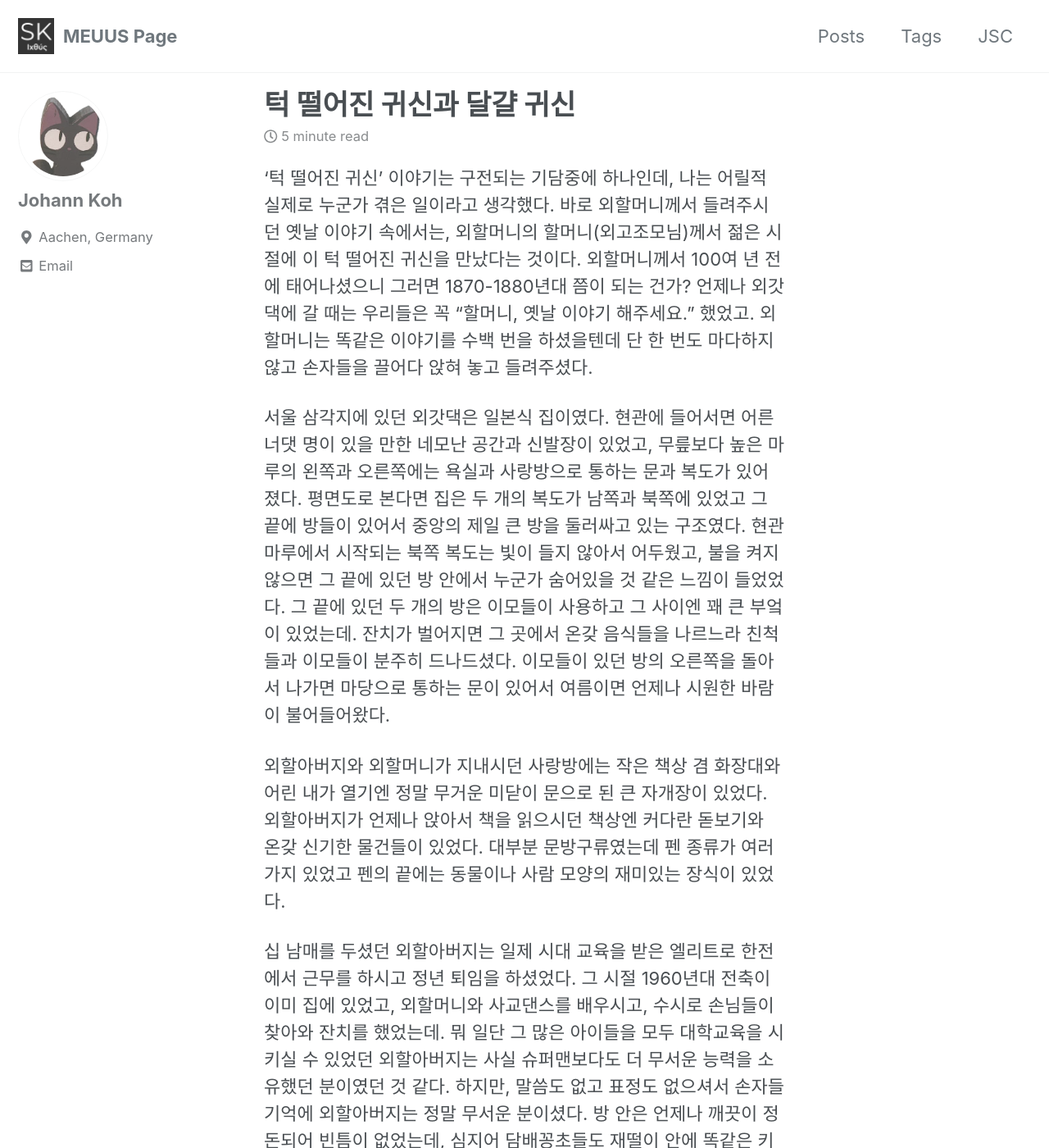
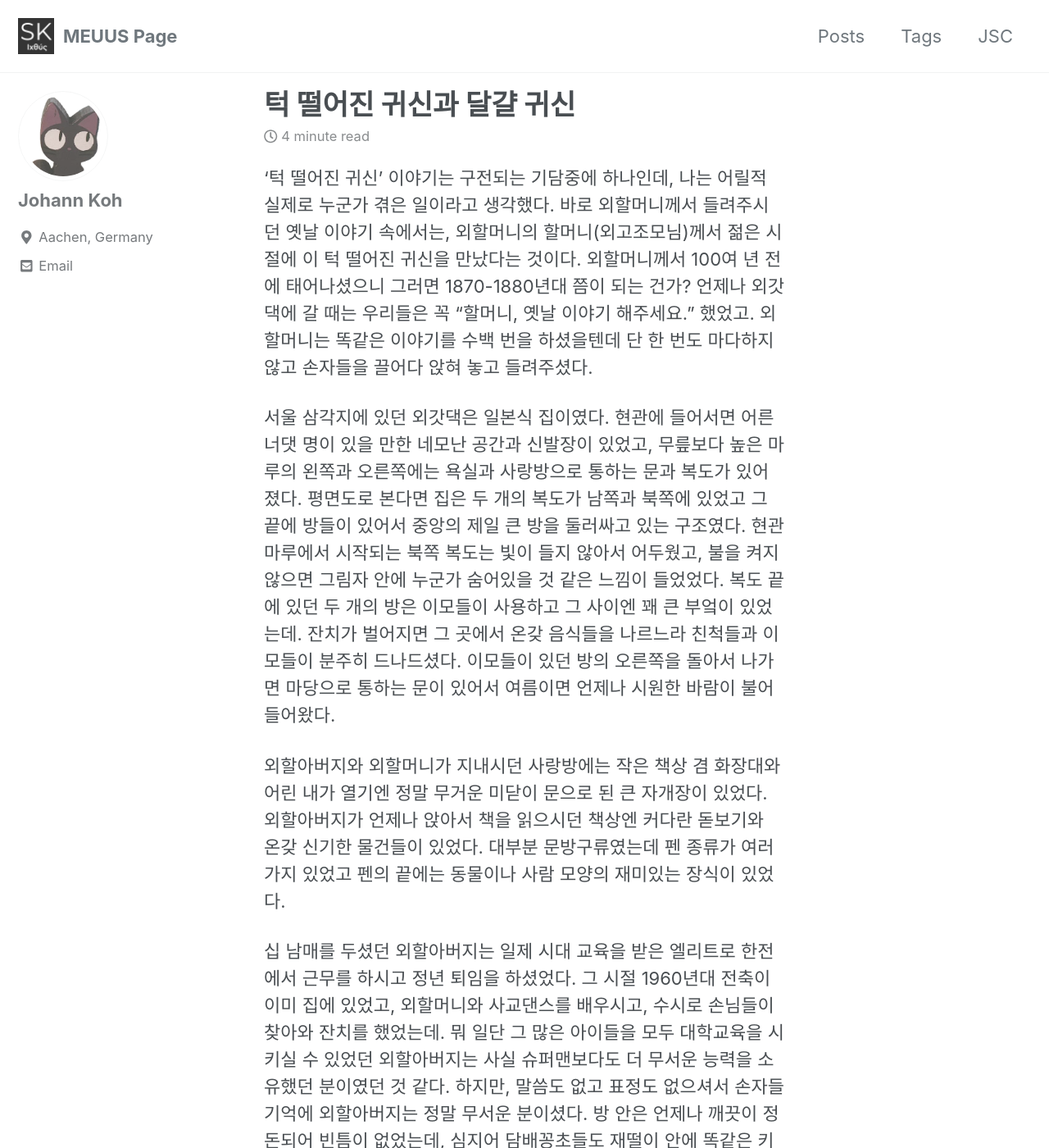
Before and after one commit to meuus/meuus.github.io, a Jekyll site: the page built from _posts/2019-05-01-present.md, in a window 1280 px wide and 1400 px high. Shown: the whole window at 82% size. Built offline with Jekyll 4.4.1, drawn with Linux system fonts in a browser that asks for light colours; cached includes are drawn as plain includes.

Commit message:
modified:   _posts/2019-05-01-present.md

```diff
--- a/_posts/2019-05-01-present.md
+++ b/_posts/2019-05-01-present.md
@@ -19,8 +19,8 @@
 평면도로 본다면 집은 두 개의 복도가 남쪽과 북쪽에 있었고 그 끝에 방들이 있어서
 중앙의 제일 큰 방을 둘러싸고 있는 구조였다.
 현관 마루에서 시작되는 북쪽 복도는 빛이 들지 않아서 어두웠고,
-불을 켜지 않으면 그 끝에 있던 방 안에서 누군가 숨어있을 것 같은 느낌이 들었었다.
-그 끝에 있던 두 개의 방은 이모들이 사용하고 그 사이엔 꽤 큰 부엌이 있었는데. 잔치가 벌어지면
+불을 켜지 않으면 그림자 안에 누군가 숨어있을 것 같은 느낌이 들었었다.
+복도 끝에 있던 두 개의 방은 이모들이 사용하고 그 사이엔 꽤 큰 부엌이 있었는데. 잔치가 벌어지면
 그 곳에서 온갖 음식들을 나르느라 친척들과 이모들이 분주히 드나드셨다.
 이모들이 있던 방의 오른쪽을 돌아서 나가면 마당으로 통하는 문이 있어서 여름이면 언제나 시원한 바람이
 불어들어왔다.
```
